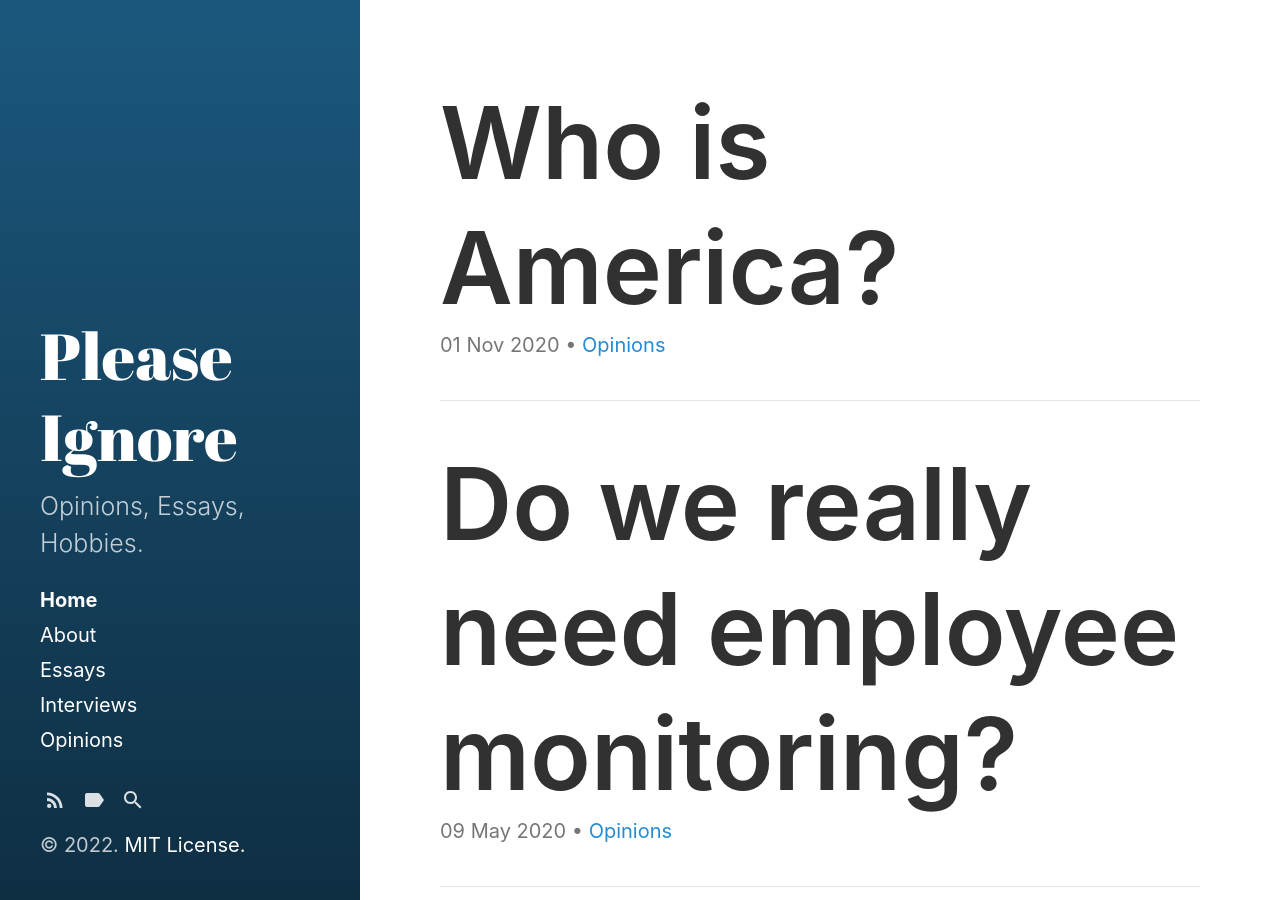
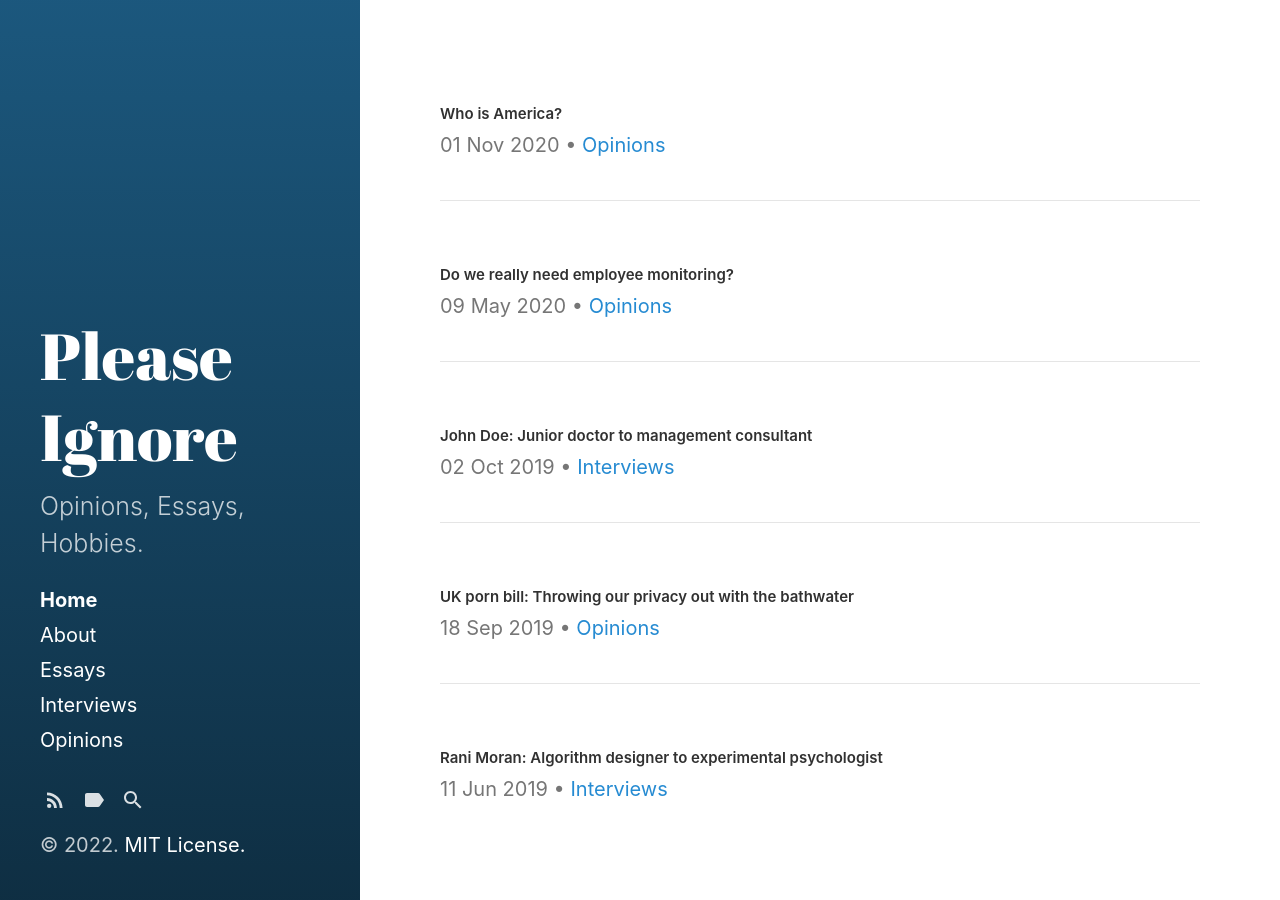
Before and after one commit to alfarzan/plsignore.com, a Jekyll site: the page built from index.html, in a window 1280 px wide and 900 px high. Built offline with Jekyll 4.4.1, drawn with Linux system fonts in a browser that asks for light colours; the list of posts is cut into pages by our own code.

Commit message:
Update index.html

```diff
--- a/_layouts/index.html
+++ b/_layouts/index.html
@@ -10,7 +10,7 @@ layout: default
   {% for post in paginator.posts %}
   <article class="post-body">
     <h2 class="post-title">
-      <a href="{{ post.url | relative_url }}" style="font-size: 100px">
+      <a href="{{ post.url | relative_url }}" style="font-size: 15px">
         {{ post.title }}
       </a>
     </h2>
```
